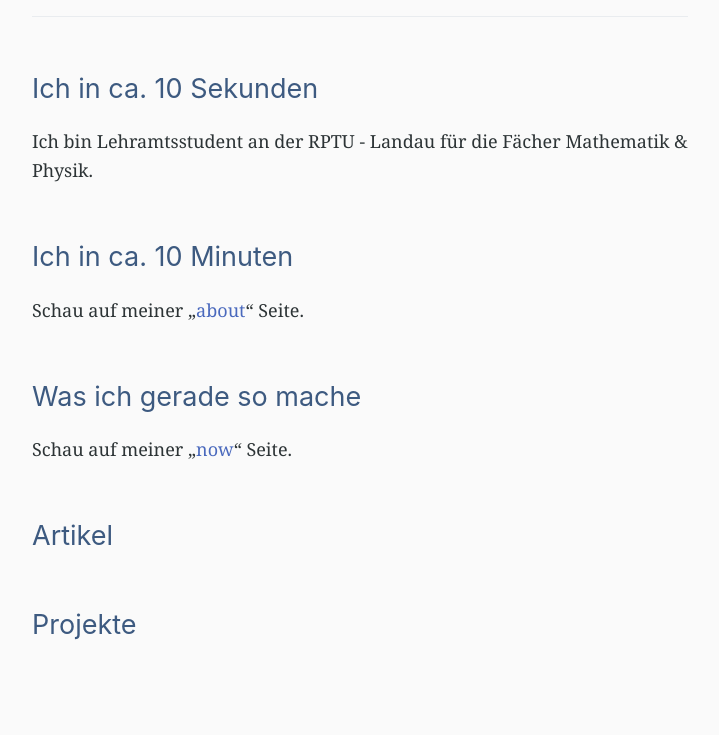
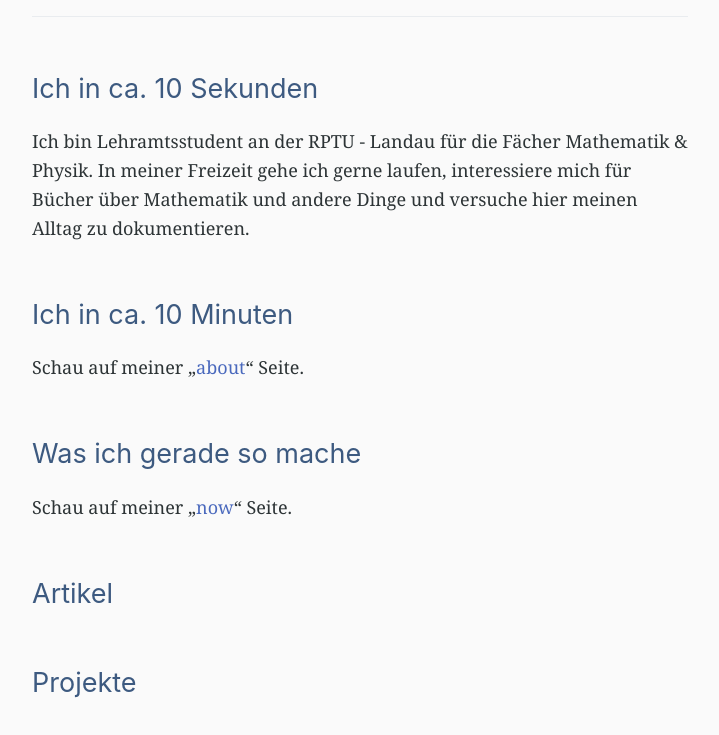
Before and after one commit to Jakob-Ws/Jakob-Ws-Test, a plain HTML site: page index.html in a window 1280 px wide. Shown: the part 135-870 px from the top of the page, without its empty margins (280-999 px from the left). Before the commit the page ends 831 px from the top, so only its background shows below. Drawn offline with Linux system fonts and the light colour scheme.

Commit message:
Update index.html

```diff
--- a/index.html
+++ b/index.html
@@ -15,7 +15,8 @@
 <h2>Ich in ca. 10 Sekunden</h2>
 
 <p>
-Ich bin Lehramtsstudent an der RPTU - Landau für die Fächer Mathematik & Physik.
+Ich bin Lehramtsstudent an der RPTU - Landau für die Fächer Mathematik & Physik. In meiner Freizeit gehe ich gerne laufen,
+interessiere mich für Bücher über Mathematik und andere Dinge und versuche hier meinen Alltag zu dokumentieren.
 <p>
 
 <h2>Ich in ca. 10 Minuten</h2>
```
